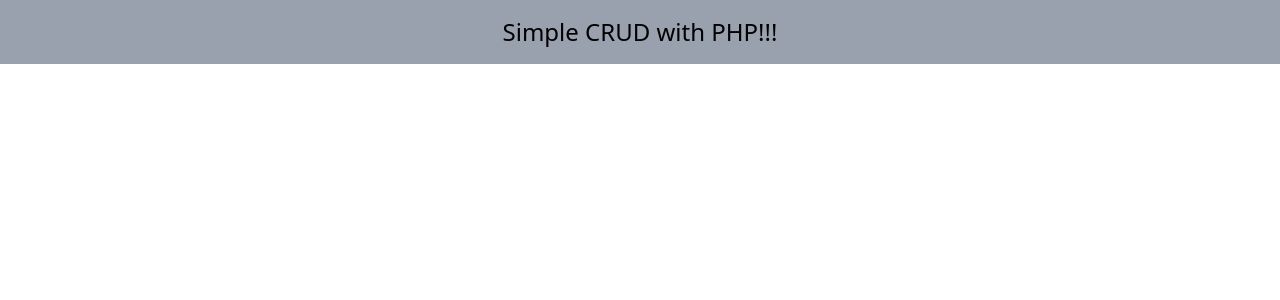
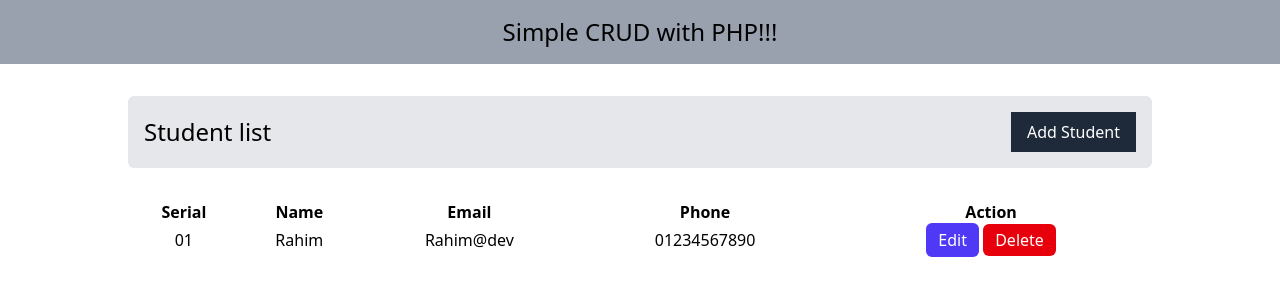
Before and after one commit to dhurjoy-paul/php-crud, a PHP site: page / in a window 1280 px wide. Shown: the top 300 px of the page. Run offline with PHP 8.4, Linux system fonts and the light colour scheme.

Commit message:
Add: table

```diff
--- a/index.php
+++ b/index.php
@@ -9,5 +9,38 @@
     <h1 class="bg-gray-400 py-4 font-medium text-2xl text-center">
       Simple CRUD with PHP!!!
     </h1>
+
+    <p class="flex justify-between items-center bg-gray-200 mx-auto my-8 p-4 rounded-md w-full max-w-5xl font-medium">
+      <span class="text-2xl">Student list</span>
+      <span class="bg-gray-800 px-4 py-2 text-white">Add Student</span>
+    </p>
+    <table class="mx-auto my-8 p-4 w-full max-w-5xl">
+      <thead>
+        <tr>
+          <th>Serial</th>
+          <th>Name</th>
+          <th>Email</th>
+          <th>Phone</th>
+          <th>Action</th>
+        </tr>
+      </thead>
+      <tbody class="mt-4">
+        <tr class="space-x-6 text-center">
+          <td>01</td>
+          <td>Rahim</td>
+          <td>Rahim@dev</td>
+          <td>01234567890</td>
+          <td>
+            <a href="https://github.com/dhurjoy-paul/php-crud"
+              class="bg-indigo-600 px-3 py-1.5 rounded-md text-white"
+            >
+            Edit</a>
+            <button
+            class="bg-red-600 px-3 py-1 rounded-md text-white"
+            >Delete</button>
+          </td>
+        </tr>
+      </tbody>
+    </table>
   </body>
 </html>
```
